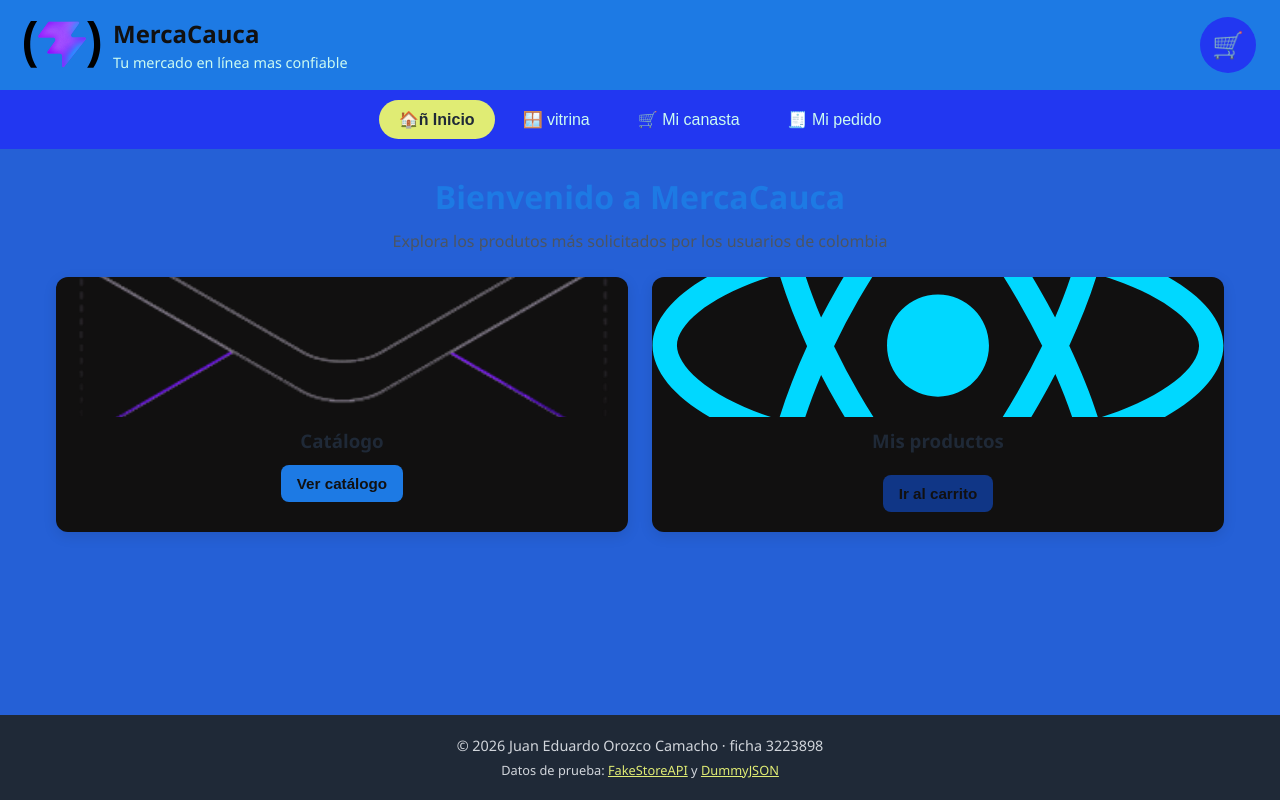
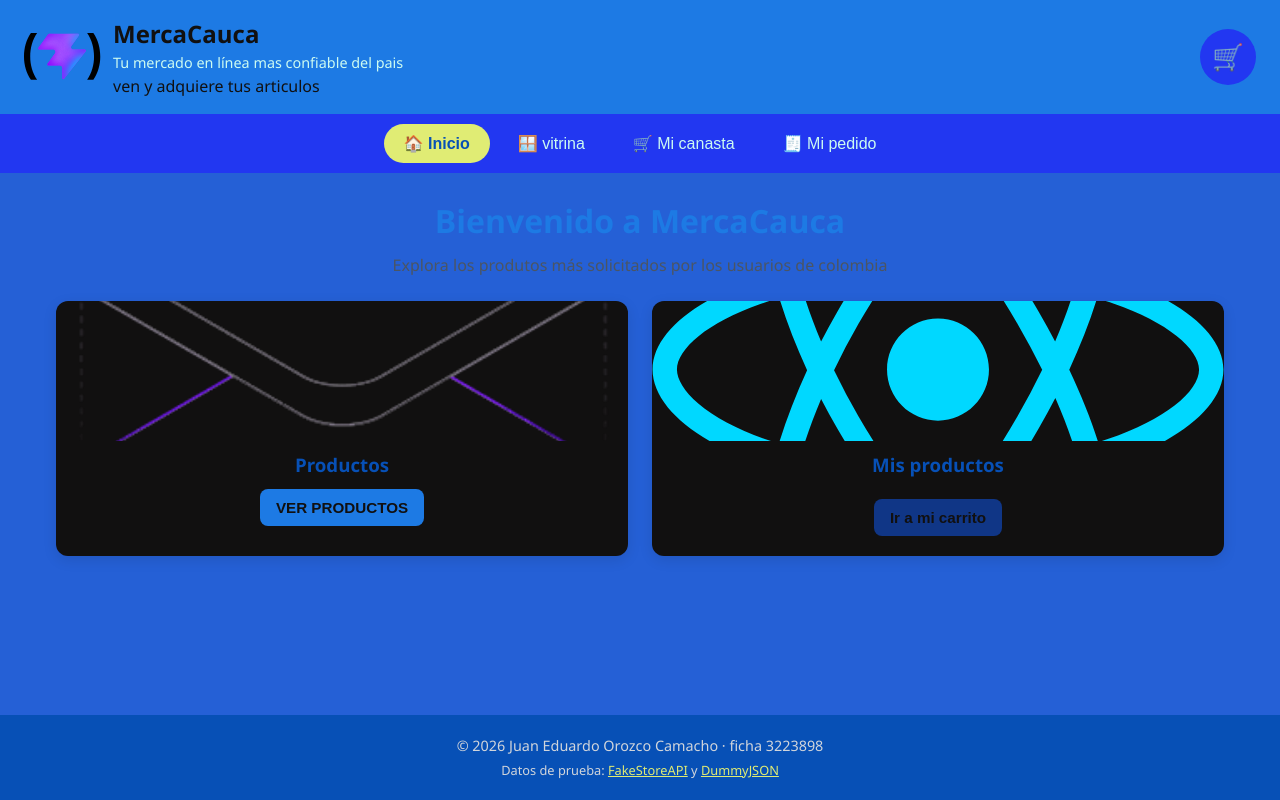
Before and after one commit to eduardocamacho4977-eng/examenfinalreact, a React (Vite) app: page / in a window 1280 px wide. Built offline with nearby package versions, Linux system fonts and the light colour scheme.

Commit message:
arreglos en vistas

```diff
--- a/src/Components/Header.jsx
+++ b/src/Components/Header.jsx
@@ -25,7 +25,8 @@ function Header() {
         <img src={vite} alt="vite de MercaCauca" className="header__vite" />
         <div>
           <h1 className="header__titulo">MercaCauca</h1>
-          <p className="header__lema">Tu mercado en línea mas confiable</p>
+          <p className="header__lema">Tu mercado en línea mas confiable del pais</p>
+          <p>ven y adquiere tus articulos</p>
         </div>
       </div>
 
--- a/src/Components/Navbar.jsx
+++ b/src/Components/Navbar.jsx
@@ -2,7 +2,7 @@
 import { useNavigate, useLocation } from 'react-router-dom';
 
 const BOTONES = [
-  { texto: 'Inicio', icono: '🏠ñ', ruta: '/', exacta: true },
+  { texto: 'Inicio', icono: '🏠', ruta: '/', exacta: true },
   { texto: 'vitrina', icono: '🪟', ruta: '/catalogo', exacta: false },
   { texto: 'Mi canasta', icono: '🛒', ruta: '/compras', exacta: true },
   { texto: 'Mi pedido', icono: '🧾', ruta: '/compras/resumen', exacta: true },
--- a/src/Pages/Inicio.jsx
+++ b/src/Pages/Inicio.jsx
@@ -18,14 +18,14 @@ function Inicio() {
 
         <article className="tarjeta-inicio">
           <img src={hero} alt="Vista previa del catálogo" />
-          <h3>Catálogo</h3>
+          <h3>Productos</h3>
 
           <button
             type="button"
             className="btn btn--primario"
             onClick={() => navigate('/catalogo')}
           >
-            Ver catálogo
+            VER PRODUCTOS
           </button>
         </article>
 
@@ -39,7 +39,7 @@ function Inicio() {
             className="btn btn--secundario"
             onClick={() => navigate('/compras')}
           >
-            Ir al carrito
+            Ir a mi carrito
           </button>
         </article>
       </div>
--- a/src/Pages/ProductosFetch.jsx
+++ b/src/Pages/ProductosFetch.jsx
@@ -1,7 +1,7 @@
 
 import { useState, useEffect } from 'react';
 
-import { useCarritoStore } from '../store/useCarritoStore.js';
+import { useCarritoStore } from '../Store/useCarritoStore.js';
 import { formatearPrecio } from '../utils/formato.js';
 
 const URL_FAKESTORE = 'https://fakestoreapi.com/products';
--- a/src/Pages/Resumen.jsx
+++ b/src/Pages/Resumen.jsx
@@ -35,10 +35,10 @@ function Resumen() {
 
   return (
     <div className="resumen">
-      <h2>Resumen de compra</h2>
+      <h2>Resumen de  mis compras</h2>
 
       <dl className="resumen__tabla">
-        <dt>Productos distintos</dt>
+        <dt>Productos diferentes</dt>
         <dd>{productos.length}</dd>
 
         <dt>Unidades</dt>
--- a/src/index.css
+++ b/src/index.css
@@ -4,12 +4,12 @@
   --verde-700: #1d7ae4;
   --verde-500: #14B8A6;
   --verde-100: #CCFBF1;
-  --naranja-600: #e79261;
+  --naranja-600: #2024f3;
   --naranja-500: #103686;
   --ambar-400: #e0ec74;
   --rojo-600: #464242;
   --rojo-100: #FEE2E2;
-  --gris-900: #1F2937;
+  --gris-900: #0750b6;
   --gris-600: #4B5563;
   --gris-300: #D1D5DB;
   --gris-100: #2560d6;
```
